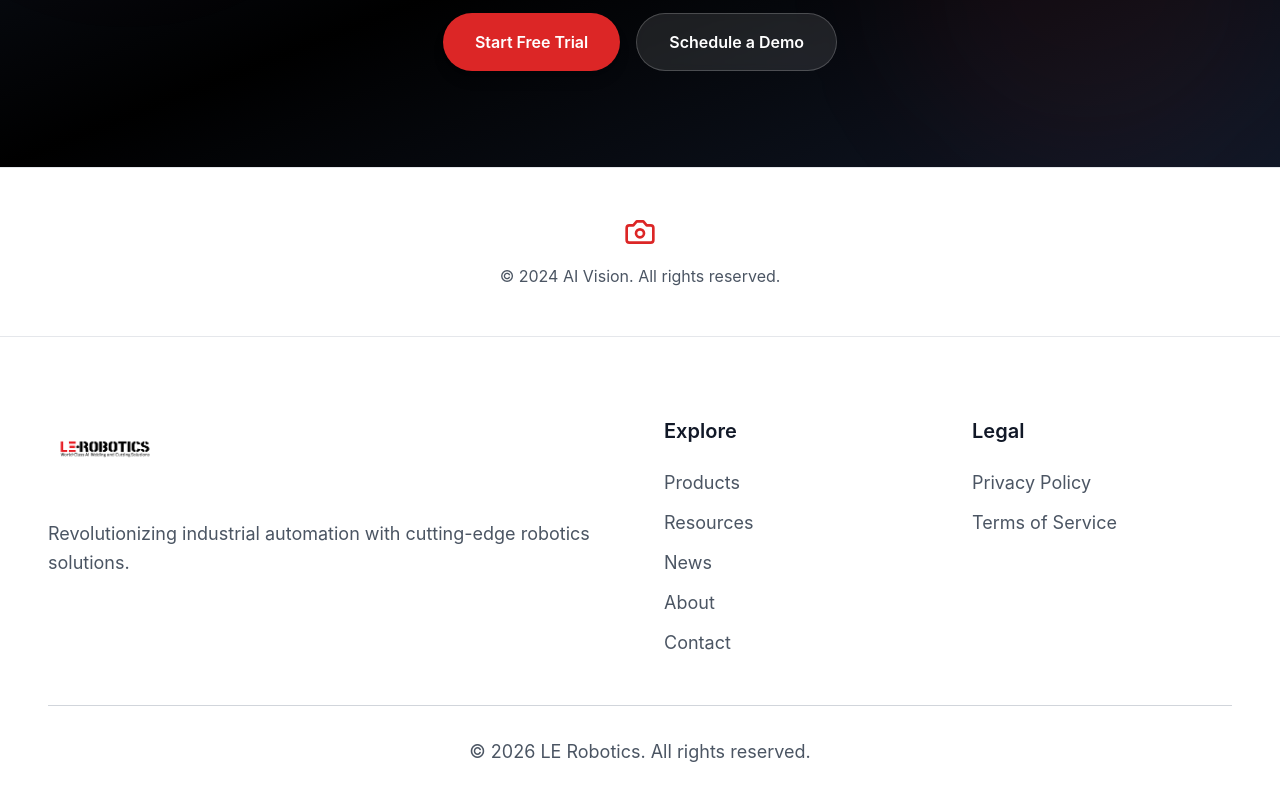
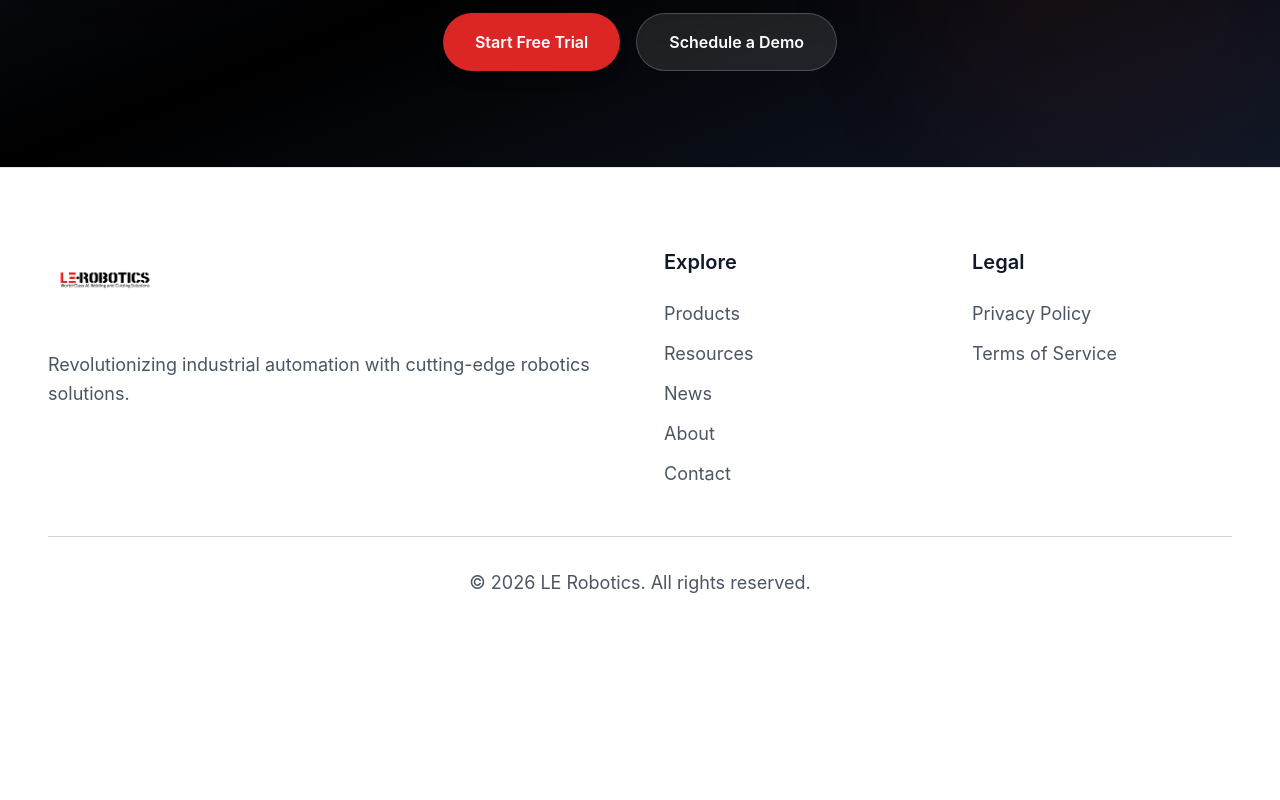
Before and after one commit to afuentesIA/lepropuesta, a React (Vite) app: page /resources in a window 1280 px wide. Shown: the part 3656-4456 px from the top of the page. After the commit the page ends 4333 px from the top, so only its background shows below. Built offline with nearby package versions, Linux system fonts and the light colour scheme.

Commit message:
Update ResourcesPage.tsx

```diff
--- a/src/pages/ResourcesPage.tsx
+++ b/src/pages/ResourcesPage.tsx
@@ -2,7 +2,7 @@ import { useEffect, useRef, useState } from 'react';
 import {
   Book, Video, FileText, Code, Download, ExternalLink,
   Search, ChevronRight, Play, ArrowRight, Filter, X,
-  Sparkles, Zap, TrendingUp, Globe, Camera, Cpu
+  Sparkles, Zap, TrendingUp, Globe, Cpu
 } from 'lucide-react';
 import gsap from 'gsap';
 import { ScrollTrigger } from 'gsap/ScrollTrigger';
@@ -773,18 +773,6 @@ export const ResourcesPage = ({ language }: ResourcesPageProps) => {
             </div>
           </div>
         </div>
-
-        {/* Footer */}
-        <footer className="bg-white border-t border-gray-200 py-12">
-          <div className="max-w-7xl mx-auto px-4 sm:px-6 lg:px-8">
-            <div className="text-center">
-              <Camera className="w-8 h-8 text-red-600 mx-auto mb-4" />
-              <p className="text-gray-600">
-                © 2024 AI Vision. {language === 'en' ? 'All rights reserved.' : language === 'es' ? 'Todos los derechos reservados.' : 'Todos os direitos reservados.'}
-              </p>
-            </div>
-          </div>
-        </footer>
       </div>
     </div>
   );
```
